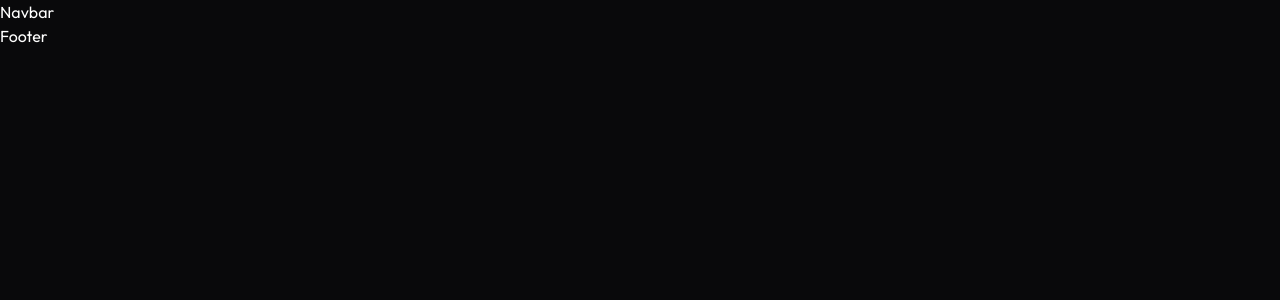
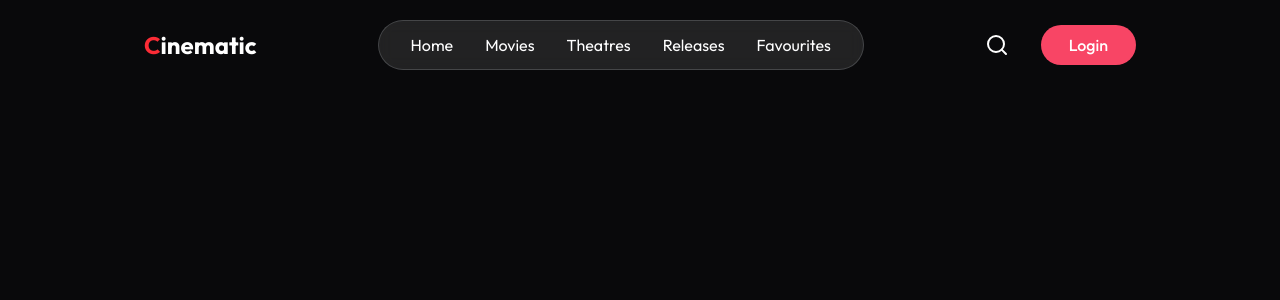
Before and after one commit to harshitcse22/Cinematic, a React (Vite) app in the folder Frontend/: page /favourite in a window 1280 px wide. Shown: the top 300 px of the page. Built offline with nearby package versions, Linux system fonts and the light colour scheme.

Commit message:
menu toggle completed

```diff
--- a/Frontend/src/components/Footer.jsx
+++ b/Frontend/src/components/Footer.jsx
@@ -3,7 +3,7 @@
 const Footer = () => {
   return (
     <div>
-      <h1>Footer</h1>
+
     </div>
   )
 }
--- a/Frontend/src/components/Navbar.jsx
+++ b/Frontend/src/components/Navbar.jsx
@@ -1,9 +1,47 @@
-import React from 'react'
+import React, { useState } from 'react'
+import { Link } from 'react-router-dom'
+import { SearchIcon, MenuIcon, XIcon } from 'lucide-react'
 
 const Navbar = () => {
+
+     const [isOpen, setIsOpen] = useState(false)
+
   return (
-    <div>
-      <h1>Navbar</h1>
+    <div className='fixed top-0 left-0 z-50 w-full flex items-center
+       justify-between px-6 md:px-16 lg:px-36 py-5'>
+       <Link to='/' className='max-md:flex-1'>
+        <span className='text-2xl font-bold w-36 h-auto'>
+          <span className='text-red-500'>C</span>inematic
+        </span>
+       </Link>
+
+       <div className={`max-md:absolute max-md:top-0 max-md:left-0 max-md:font-medium
+         max-md:text-lg z-50 flex flex-col md:flex-row items-center
+            max-md:justify-center gap-8 min-md:px-8 py-3 max-md:h-screen
+            min-md:rounded-full backdrop-blur bg-black/70 md:bg-white/10 md:border
+            border-gray-300/20 overflow-hidden transition-[width]
+            duration-300  ${isOpen ? 'max-md:w-full' : 'max-md:w-0'}`}>
+
+          <XIcon className='md:hidden absolute top-6 right-6 w-6 h-6
+          cursor-pointer' onClick={()=> setIsOpen(!isOpen)}/>
+
+          <Link onClick={()=> {scrollTo(0,0), setIsOpen(false)}} to='/'>Home</Link>
+          <Link onClick={()=> {scrollTo(0,0), setIsOpen(false)}} to='/movies'>Movies</Link>
+          <Link onClick={()=> {scrollTo(0,0), setIsOpen(false)}} to='/'>Theatres</Link>
+          <Link onClick={()=> {scrollTo(0,0), setIsOpen(false)}} to='/'>Releases</Link>
+          <Link onClick={()=> {scrollTo(0,0), setIsOpen(false)}} to='/favourite'>Favourites</Link>
+       </div>
+
+       <div className='flex items-center gap-8'>
+           <SearchIcon className='max-md:hidden w-6 h-6 cursor-pointer'/>
+           <button className='px-4 py-1 sm:px-7 sm:py-2 bg-primary
+             hover:bg-primary-dull transition rounded-full font-medium
+               cursor-pointer'>Login</button>
+       </div>
+
+        <MenuIcon className='max-md:ml-4 md:hidden w-8 h-8 cursor-pointer'
+           onClick={()=> setIsOpen(!isOpen)}/>
+
     </div>
   )
 }
```
